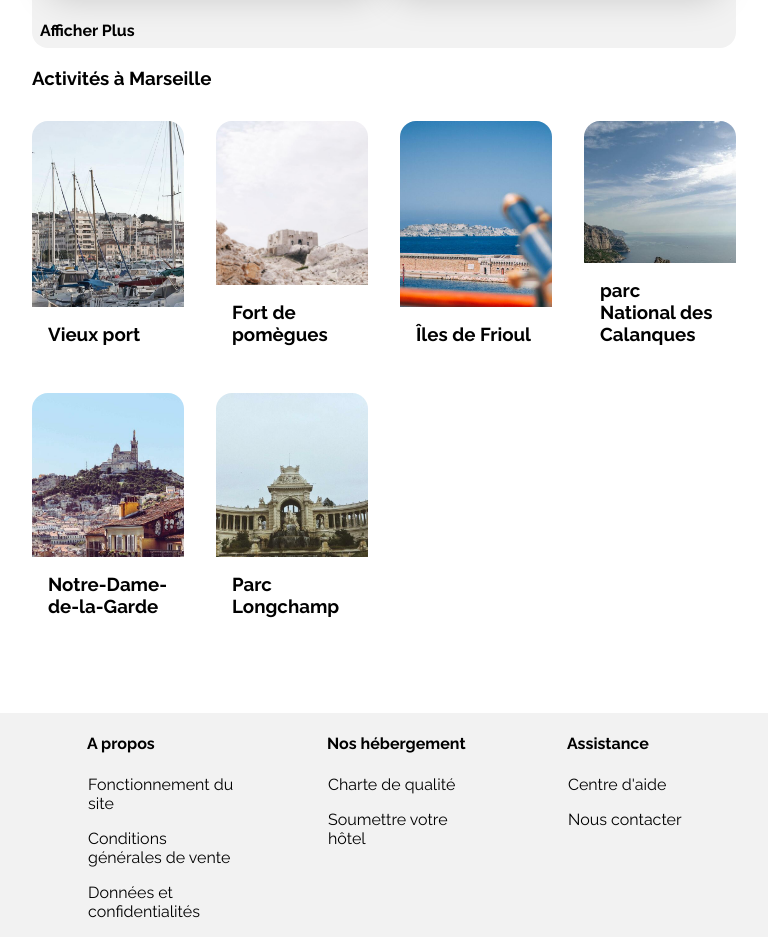
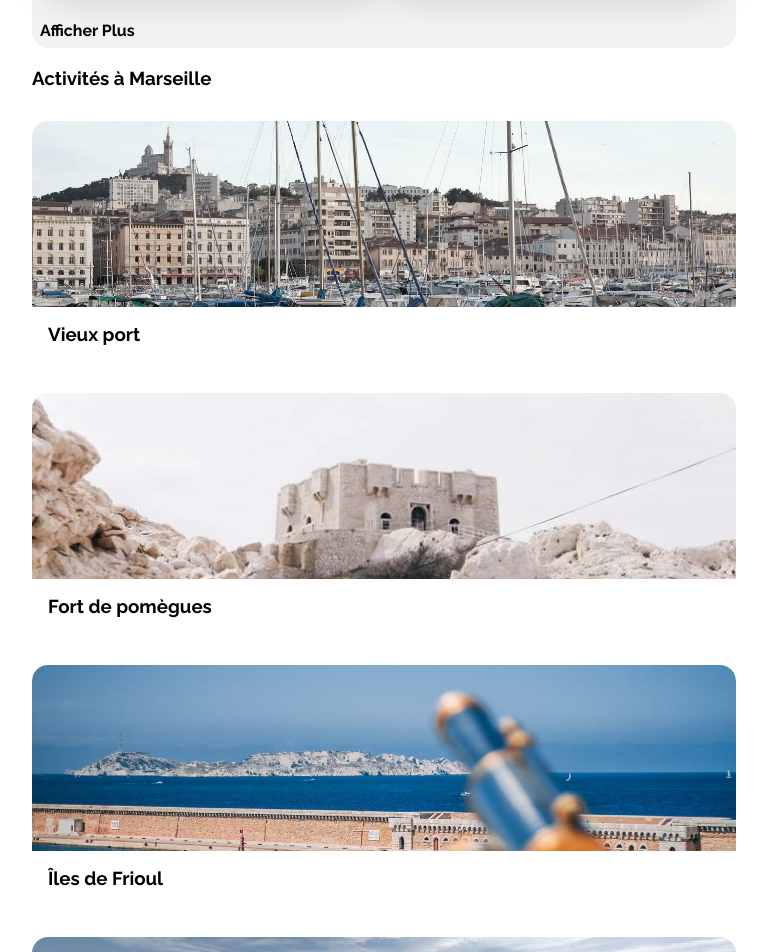
Before and after one commit to Asta212/Booki, a plain HTML site: page index.html in a window 768 px wide. Shown: the part 1614-2566 px from the top of the page. Drawn offline with Linux system fonts and the light colour scheme; files whose address does not match are found by name.

Commit message:
media query + footer

```diff
--- a/css/activities.Css
+++ b/css/activities.Css
@@ -71,9 +71,12 @@
 
 
 @media only screen and
- (min-width: 768px) and (max-width: 992px) {
+ (max-width: 992px) {
+
    .activities-list {
+     row-gap: 32px;
      grid-template-rows: repeat(auto-fit, 240px);
+     grid-template-columns: repeat(2,1fr);
    }
 
   .activities-list > * {
@@ -82,3 +85,13 @@
     height: 240px;
   }
 }
+
+@media only screen and
+(max-width: 770px) {
+
+  .activities-list {
+    row-gap: 32px;
+    grid-template-columns: 1fr;
+    grid-template-rows: repeat(auto-fit, 240px) ;
+  }
+}
--- a/css/popular.css
+++ b/css/popular.css
@@ -25,3 +25,14 @@ and (max-width: 992px) {
     cursor: pointer;
   }
 }
+
+@media only screen
+ and (max-width: 770px) {
+  .apartment-list {
+    flex-direction: column;
+  }
+
+  .popular {
+    order: -1;
+  }
+}
--- a/css/search-form.css
+++ b/css/search-form.css
@@ -39,12 +39,17 @@
   display: none;
 }
 
-  @media only screen
-and (min-width: 768px)
-and (max-width: 992px) {
+@media only screen and
+(min-width: 768px) and
+(max-width: 992px) {
+
   .search-form {
     overflow: auto;
   }
+}
+
+@media only screen and
+(max-width: 770px) {
 
   .search-texte {
     display: none;
```
Also changed, not shown: images/hebergements/4_small/annie.jpg (renamed from images/hebergements/4_small/annie-spratt-Eg1qcIitAuA-unsplash.jpg), images/hebergements/4_small/creative.jpg (renamed from images/hebergements/4_small/aw-creative-VGs8z60yT2c-unsplash.jpg), images/hebergements/4_small/emile.jpg (renamed from images/hebergements/4_small/emile-guillemot-Bj_rcSC5XfE-unsplash.jpg), images/hebergements/4_small/febrian-zakaria-sj.jpg (renamed from images/hebergements/4_small/febrian-zakaria-sjvU0THccQA-unsplash.jpg), images/hebergements/4_small/febrian-zakaria.jpg (renamed from images/hebergements/4_small/febrian-zakaria-M6S1WvfW68A-unsplash.jpg), images/hebergements/4_small/fred-kleber.jpg (renamed from images/hebergements/4_small/fred-kleber-gTbaxaVLvsg-unsplash.jpg), images/hebergements/4_small/marcus-.jpg (renamed from images/hebergements/4_small/marcus-loke-WQJvWU_HZFo-unsplash.jpg), images/hebergements/4_small/nicate.jpg (renamed from images/hebergements/4_small/nicate-lee-kT-ZyaiwBe0-unsplash.jpg), images/hebergements/4_small/reisotopia.jpg (renamed from images/hebergements/4_small/reisetopia-B8WIgxA_PFU-unsplash.jpg). Lines whose indentation alone changed are shown as unchanged.
